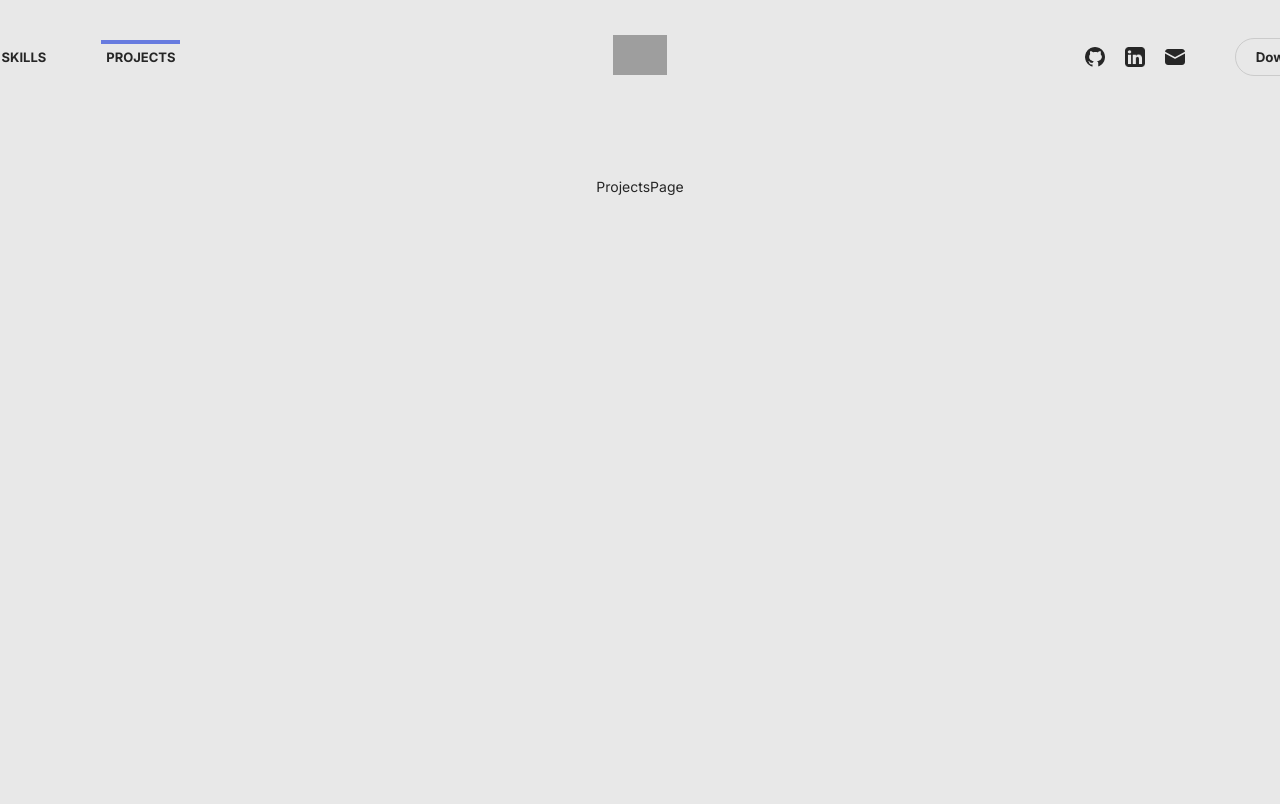
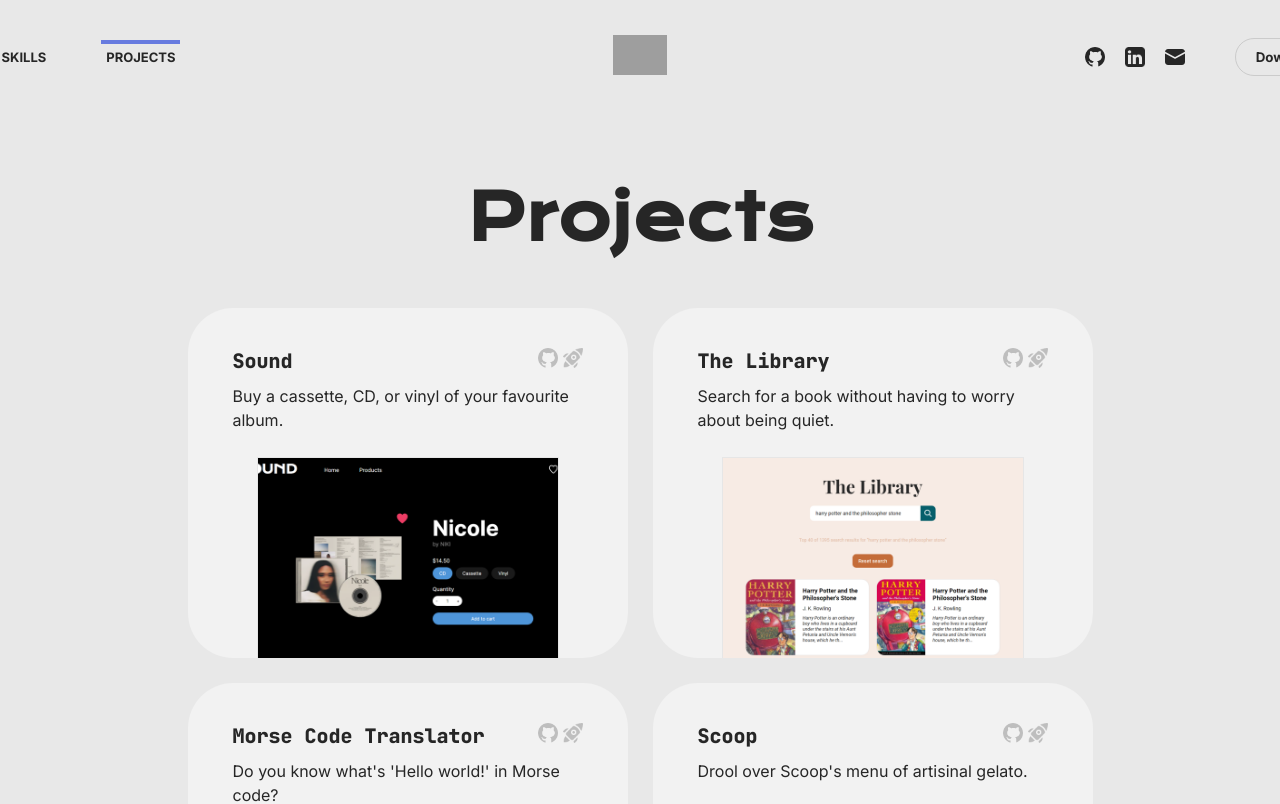
Before and after one commit to marielle-lopez/portfolio, a React (Vite) app: page /projects in a window 1280 px wide. Shown: the top 804 px of the page. Built offline with nearby package versions, Linux system fonts and the light colour scheme; grey boxes are pictures that could not be loaded.

Commit message:
implemented ProjectCard component and related container

```diff
--- a/src/pages/ProjectsPage/ProjectsPage.jsx
+++ b/src/pages/ProjectsPage/ProjectsPage.jsx
@@ -1,7 +1,15 @@
 import MainWrapper from "../../containers/MainWrapper/MainWrapper";
+import PageHeading from "../../components/PageHeading/PageHeading";
+import ProjectCardList from "../../containers/ProjectCardList/ProjectCardList";
+import data from "../../data/projects.json";
 
 const ProjectsPage = () => {
-  return <MainWrapper>ProjectsPage</MainWrapper>;
+  return (
+    <MainWrapper>
+      <PageHeading title="Projects" />
+      <ProjectCardList data={data} />
+    </MainWrapper>
+  );
 };
 
 export default ProjectsPage;
```
